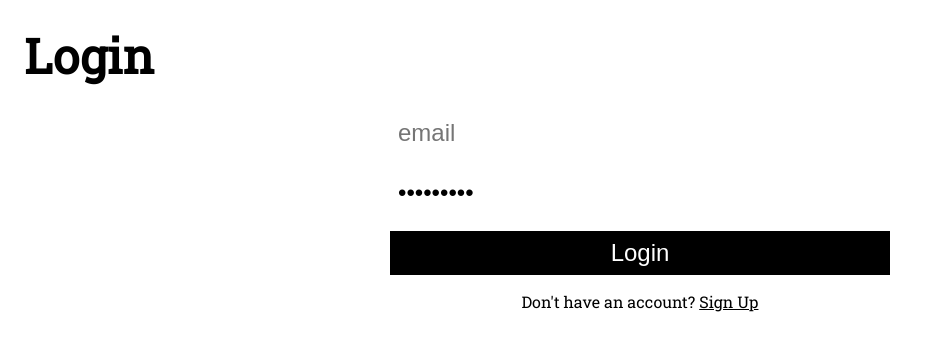
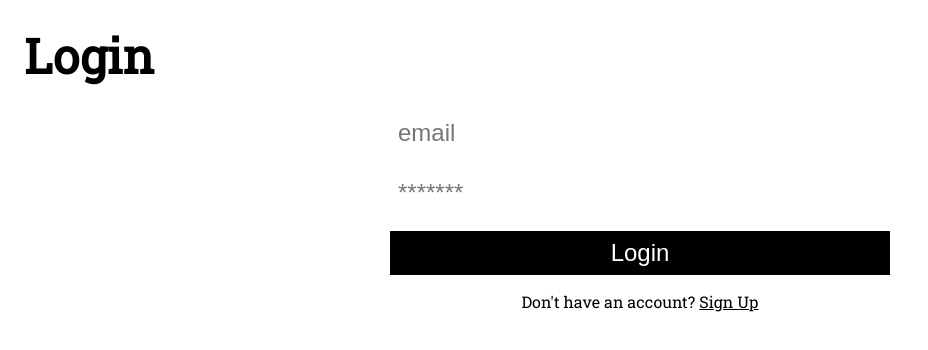
Before and after one commit to NahuelUliassiPirchio/nextjs-stop-rows-frontend, a Next.js app: page /login in a window 1280 px wide. Shown: the top 350 px of the page, without its empty margins (0-928 px from the left). Built offline with nearby package versions, Linux system fonts and the light colour scheme; no server answers; a web font is replaced by a local one.

Commit message:
[Fix] Debug tool

```diff
--- a/pages/login.tsx
+++ b/pages/login.tsx
@@ -57,7 +57,7 @@ export default function Login() {
                 {error && <p className={styles.error}>{error}</p>}
                 <form className={styles.loginForm}>
                     <input type="email" name="email" placeholder="email" ref={emailRef} required/>
-                    <input type="password" name="password" placeholder="*******" ref={passwordRef} required value={"contra123"}/>
+                    <input type="password" name="password" placeholder="*******" ref={passwordRef} required/>
                     <input className={styles.submit} type="submit" onClick={handleSubmit} value="Login"/>
                     <p>{"Don't have an account?"} <Link href="/signup">Sign Up</Link></p>
                 </form>
```
